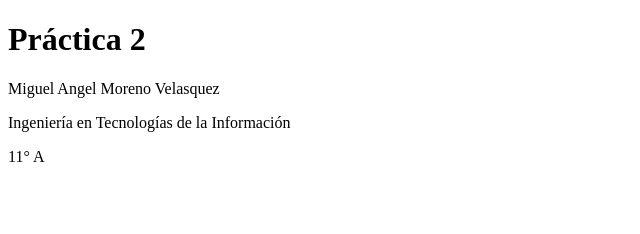
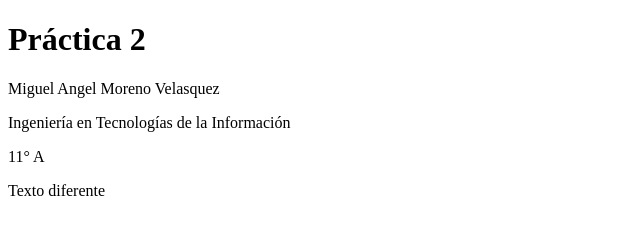
Before and after one commit to MikeAMV/practica2, a plain HTML site: page index.html in a window 1280 px wide. Shown: the whole page, without its empty margins (0-640 px from the left). Drawn offline with Linux system fonts and the light colour scheme.

Commit message:
[UPDATE] indexHTMLmain

```diff
--- a/index.html
+++ b/index.html
@@ -11,5 +11,8 @@
     <p>Miguel Angel Moreno Velasquez</p>
     <p>Ingeniería en Tecnologías de la Información</p>
     <p>11° A</p>
+    <p>
+      Texto diferente
+    </p>
   </body>
 </html>
```
